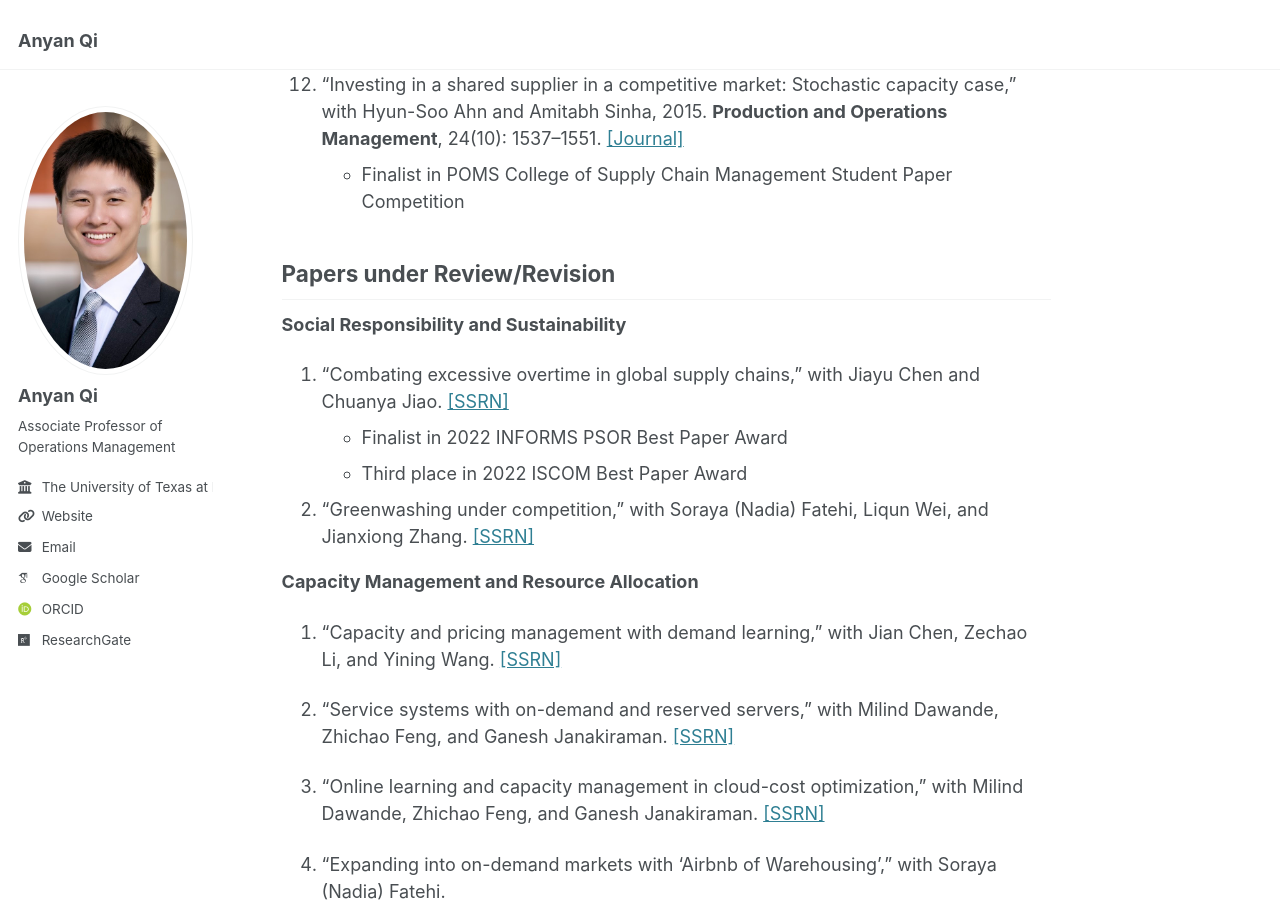
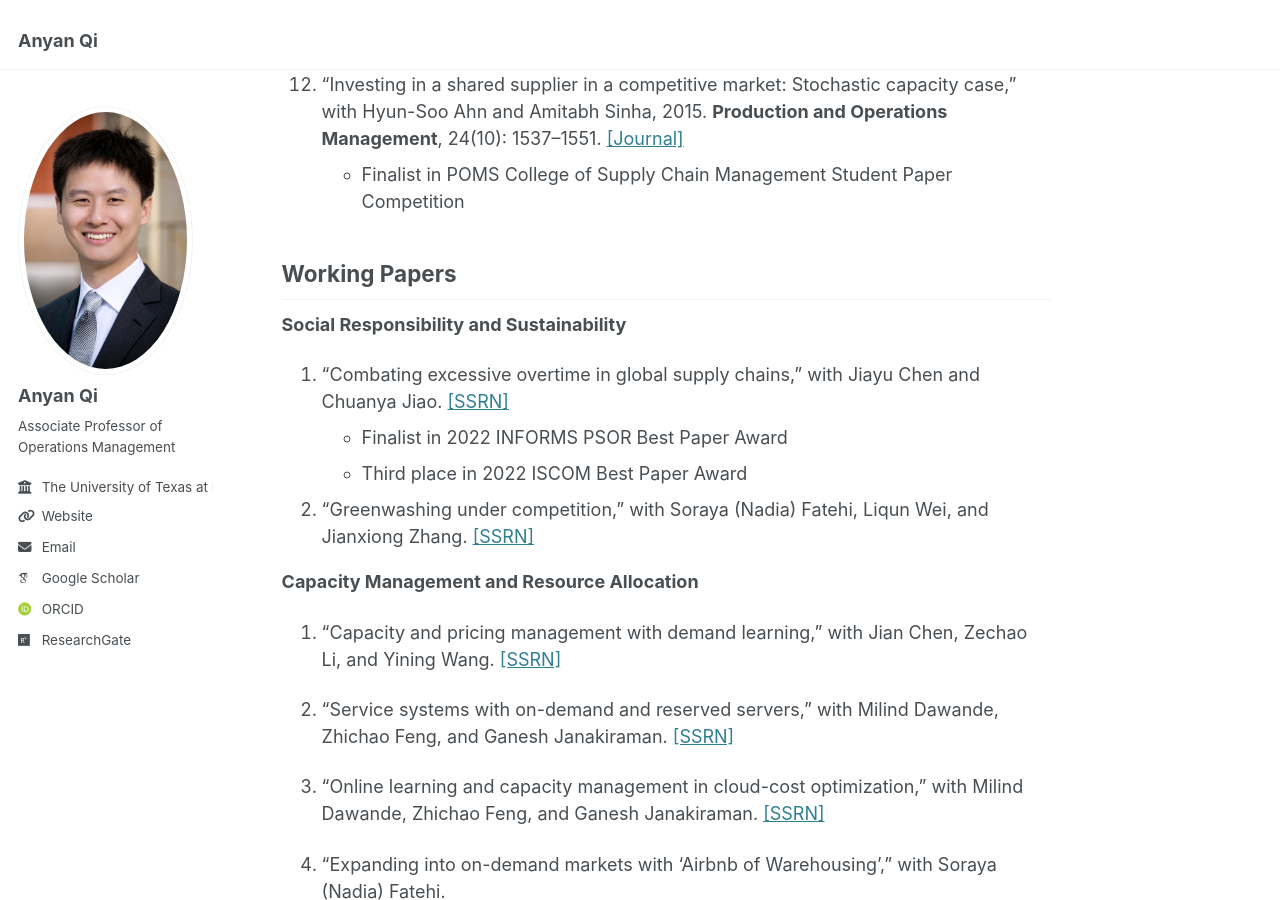
Before and after one commit to qi-anyan/qi-anyan.github.io, a Jekyll site: the page built from _pages/about.md, in a window 1280 px wide and 900 px high, scrolled down 1966 px. Built offline with Jekyll 4.4.1, drawn with Linux system fonts in a browser that asks for light colours; some web fonts are replaced.

Commit message:
Initial commit

```diff
--- a/_pages/about.md
+++ b/_pages/about.md
@@ -53,7 +53,7 @@ Journal Papers
     - Finalist in POMS College of Supply Chain Management Student Paper Competition
 
 
-Papers under Review/Revision
+Working Papers
 ------
 
 **Social Responsibility and Sustainability**
```
